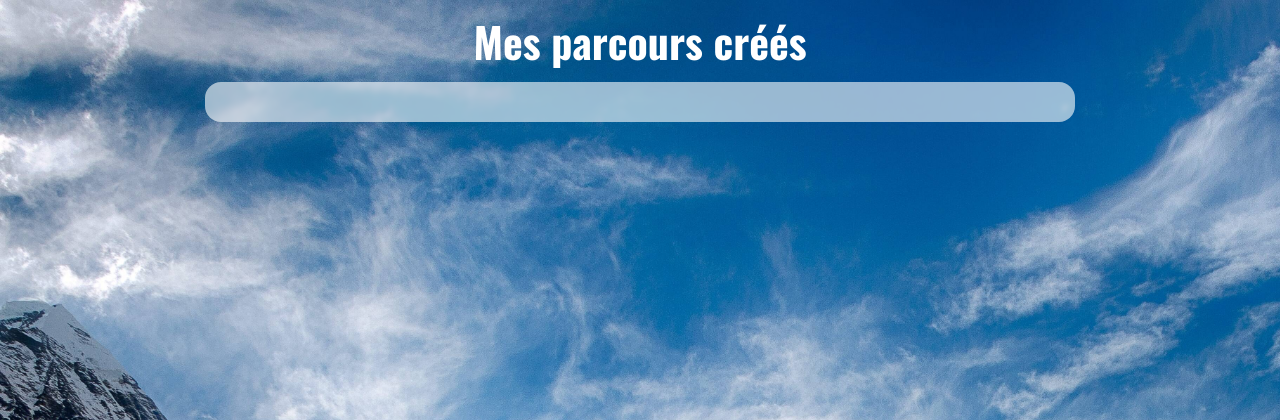
After one commit to Lawberryy/Symfony-hackathon, a Symfony app: template templates/my_trails/index.html.twig in a window 1280 px wide. The commit adds this page. Shown: the top 420 px of the page. Run offline with Twig, Linux system fonts and the light colour scheme; the template is opened without the code that fills it, so the values that code supplies are empty; some libraries are stand-ins or nearby versions.

Commit message:
:sparkles: Page see trails

```diff
--- a/templates/create_trail/index.html.twig
+++ b/templates/create_trail/index.html.twig
@@ -156,6 +156,7 @@
             }}
             <button type="submit" class="btn">CHANGER</button>
         {{ form_end(formChangeStation) }}
+        <a href="{{ path('app_my_trails') }}">MES PARCOURS</a>
     </div>
     <div class="allData">
         <div class="tableAndForm">
--- /dev/null
+++ b/templates/my_trails/index.html.twig
@@ -0,0 +1,95 @@
+{% extends 'base.html.twig' %}
+
+{% block title %}Hello MyTrailsController!{% endblock %}
+
+{% block body %}
+<style>
+    @import url('https://fonts.googleapis.com/css2?family=Oswald:wght@200;300;400;500;600;700&display=swap');
+    * {
+        margin: 0;
+        padding: 0;
+        box-sizing: border-box;
+        color : black;
+        font-family: 'Oswald', sans-serif;
+    }
+
+    h1{
+        text-align: center;
+        font-size: 42px;
+        margin: 10px;
+        color: white;
+    }
+
+    body {
+        background-image: url("../backgroundTrail.jpg");
+        background-size: 150%;
+        background-repeat: no-repeat;
+    }
+
+    .showParcours{
+        display: flex;
+        flex-direction: column;
+        align-items: center;
+        width: 80%;
+        margin: auto;
+        margin-bottom: 20px;
+    }
+
+
+    .allMyTrails {
+        display: flex;
+        flex-direction: column;
+        justify-content: space-around;
+        width: 85%;
+        border-radius: 16px;
+        background-color: rgba(255, 255, 255, 0.6);
+        backdrop-filter: blur(2px);
+        padding: 20px;
+    }
+
+    .oneTrail{
+        margin: auto;
+        text-align:center;
+        margin-top: 20px;
+    }
+
+    .oneTrail > div{
+        display:flex;
+        flex-direction: column;
+        margin-top: 8px;
+        gap: 5px;
+    }
+
+    .apercu{
+        display:flex;
+        flex-direction: column;
+    }
+
+
+</style>
+
+<section class="showParcours">
+    <h1>Mes parcours créés</h1>
+    <div class="allMyTrails">
+        {% for Trail in Trails %}
+            {% set i = loop.index %}
+            <div class="oneTrail">
+                <h2>{{Trail.name}}</h2>
+                <span> Temps total : {{Trail.totalDuration|date("i:s")}}</span>
+                <div>
+                    <b>Aperçu</b>
+                    <div class="apercu">
+                        {% for element in trailsStart[i - 1] %}
+                            {% if element.liftid == null %}
+                                <span>{{element.slopeid.name}}</span>
+                            {% else %}
+                                <span>{{element.liftid.name}}</span>
+                            {% endif %}
+                        {% endfor %}
+                    </div>
+                </div>
+            </div>
+        {% endfor %}
+    <div>
+</section>
+{% endblock %}
```
Also changed, not shown: src/Controller/MyTrailsController.php (added, +48 -0 lines).
